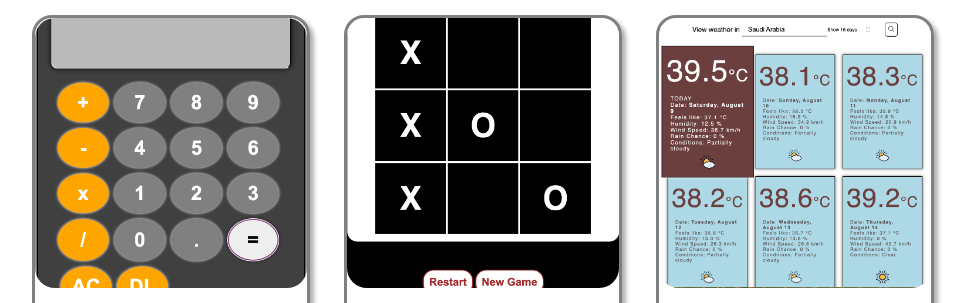
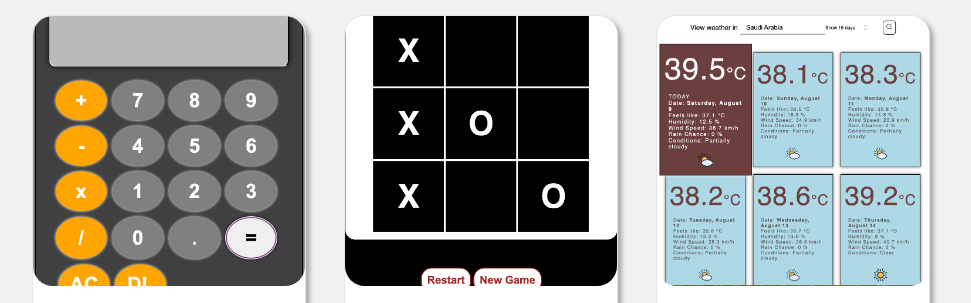
Before and after one commit to Shamsafarany/Portfolio, a plain HTML site: page index.html in a window 1280 px wide. Shown: the part 509-812 px from the top of the page, without its empty margins (160-1131 px from the left). Drawn offline with nearby package versions, Linux system fonts and the light colour scheme.

Commit message:
add background color

```diff
--- a/style.css
+++ b/style.css
@@ -8,10 +8,12 @@ body {
   align-items: center;
   justify-content: center;
   position: relative;
+  background-color: var(--secondaryColor);
 }
 
 :root {
   --mainColor: rgb(116, 28, 44);
+  --secondaryColor: #f1f1f1;
 }
 .cont1 {
   position: relative;
@@ -196,10 +198,11 @@ a > i:hover {
   display: flex;
   flex-direction: column;
   border-radius: 20px;
-  border: solid gray;
+  border: 1px solid rgba(128, 128, 128, 0.196);
   opacity: 0;
   transform: translateY(20px);
   transition: opacity 1s ease, transform 1s ease;
+  background-color: white;
 
 }
 .card.show:hover {
```
